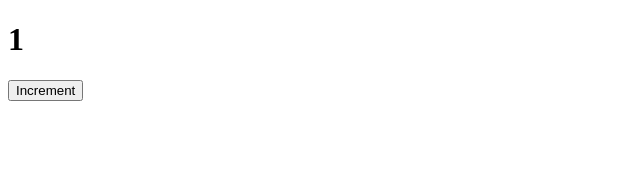
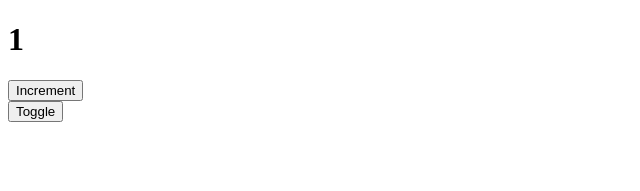
Before and after one commit to WellingtonIdeao/angular-template, an Angular app: page / in a window 1280 px wide. Shown: the top 191 px of the page, without its empty margins (0-640 px from the left). Built offline with nearby package versions, Linux system fonts and the light colour scheme.

Commit message:
Diretiva estrutural ngIf

```diff
--- a/src/app/app.component.html
+++ b/src/app/app.component.html
@@ -1 +1,4 @@
 <app-contador></app-contador>
+<br>
+<button (click)="toggleConteudo()">Toggle</button>
+<h1 *ngIf="exibirConteudo">Conteudo oculto</h1>
--- a/src/app/app.component.ts
+++ b/src/app/app.component.ts
@@ -7,4 +7,9 @@ import { Component } from '@angular/core';
 })
 export class AppComponent {
   title = 'template';
+  public exibirConteudo = false;
+
+  public toggleConteudo(){
+    this.exibirConteudo = !this.exibirConteudo;
+  }
 }
```
